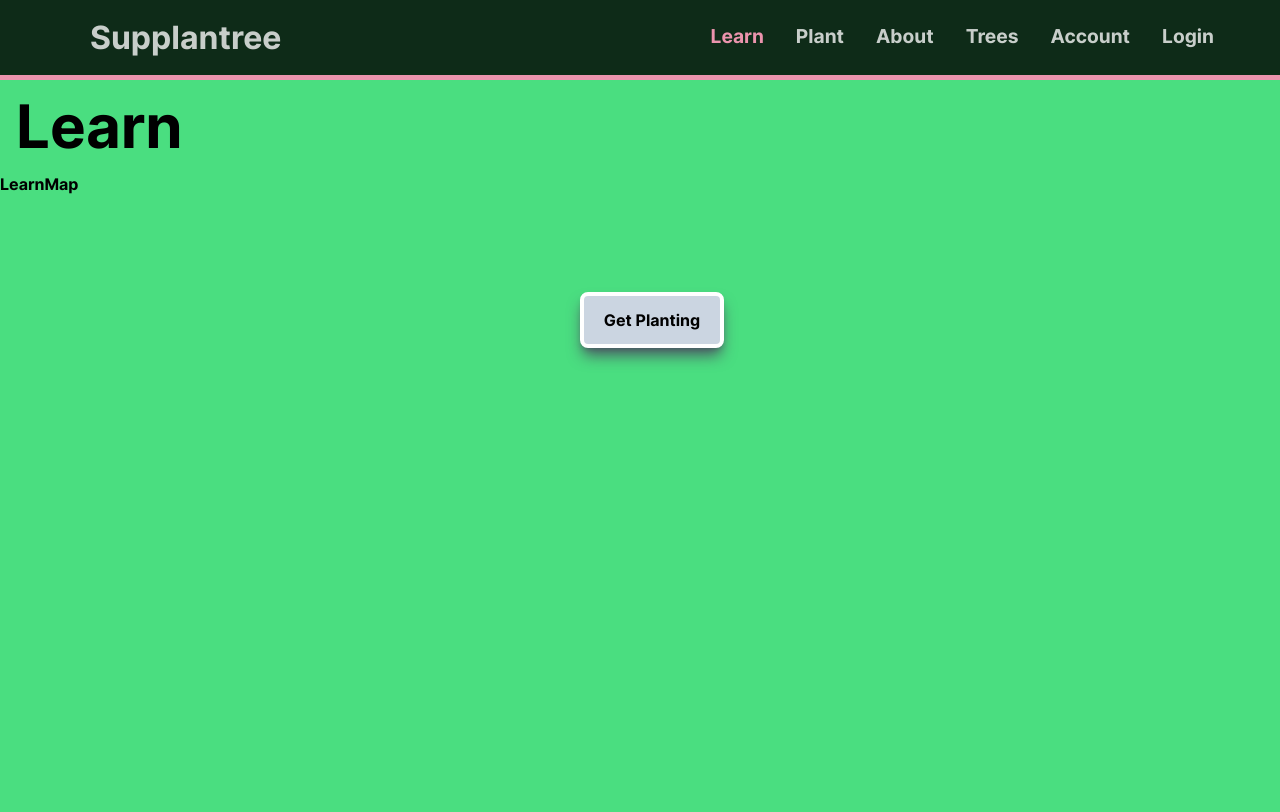
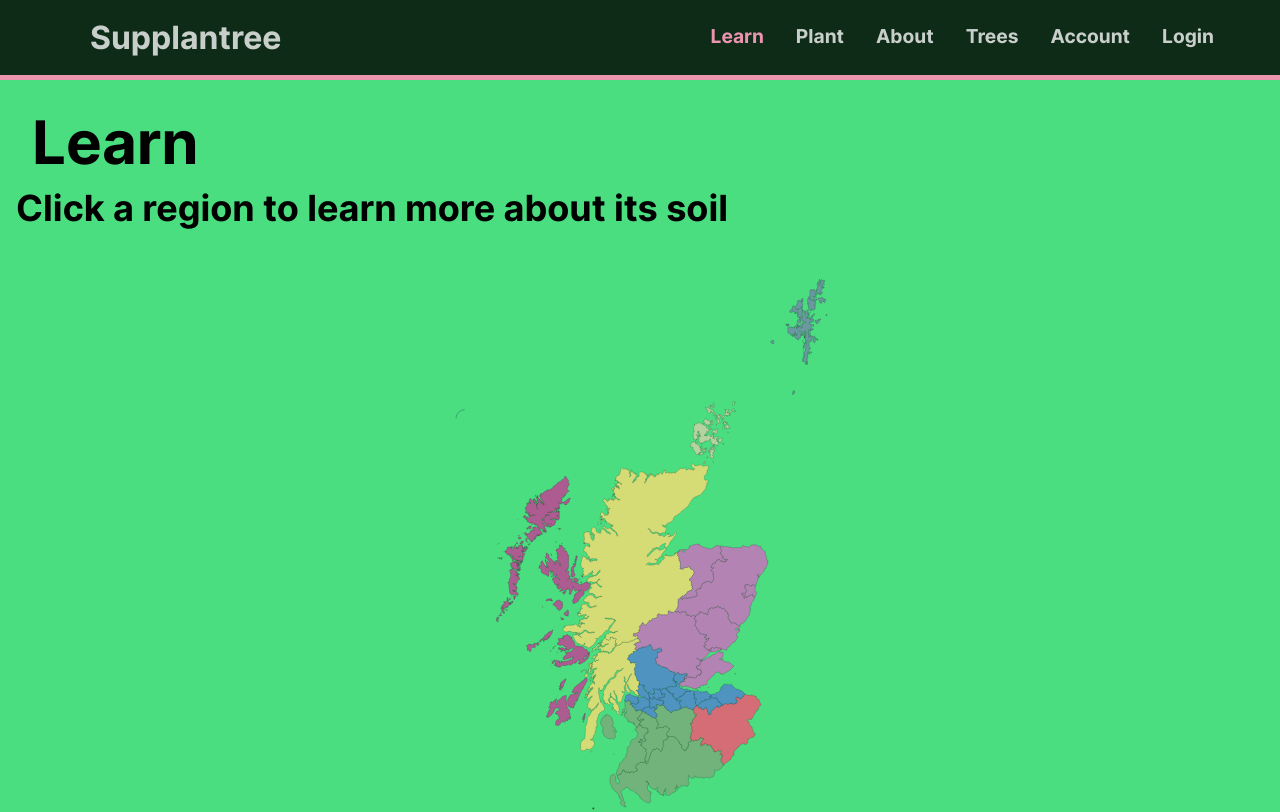
Before and after one commit to Cooper-Higgins/Supplantree, a React (Create React App) app in the folder supplantree_react/: page /learn in a window 1280 px wide. Shown: the top 812 px of the page. Built offline with nearby package versions, Linux system fonts and the light colour scheme; no server answers; some icons are missing.

Commit message:
started learn page

```diff
--- a/supplantree_react/src/components/Learn Page/LearnMap.js
+++ b/supplantree_react/src/components/Learn Page/LearnMap.js
@@ -3,7 +3,20 @@ import {MapContainer, TileLayer, Marker, Popup} from "react-leaflet"
 
 const LearnMap = () => {
     return (
-        <h1 className="" >LearnMap</h1>
+        <div className="">
+        <div className="flex flex-col justify-center p-4">
+        <h1 className="text-6xl p-4">Learn</h1>
+        <h3 className="text-4xl">Click a region to learn more about its soil</h3>
+
+       <div className="flex justify-evenly items-center gap-10 m-12">
+            <img
+                className="place-self-center w-6/12 md:w-4/12 mb-4 md:mb-12"
+                src="./images/Scotland_region_map.svg"
+                alt="interactive scotland map"
+            ></img>
+            </div>
+      </div>
+      </div>
      );
 }
 
--- a/supplantree_react/src/containers/LearnContainer.js
+++ b/supplantree_react/src/containers/LearnContainer.js
@@ -4,16 +4,15 @@ import LearnMap from "../components/Learn Page/LearnMap";
 const LearnContainer = () => {
   return (
     <div className="bg-green-400 min-h-screen">
-      <h1 className="text-6xl p-4">Learn</h1>
       <LearnMap />
-      <div className="flex justify-center my-20">
+      <div className="flex justify-center">
         <a href="http://localhost:3001/plant">
           <button className="ml-10 bg-slate-300 border-4 border-white hover:bg-pink-200 transition duration-150 ease-out hover:ease-in hover:scale-110 m-4 p-3 w-36 rounded-lg shadow-lg shadow-gray-600">
             Get Planting
           </button>
         </a>
       </div>
-    </div>
+      </div>
   );
 };
 
```
